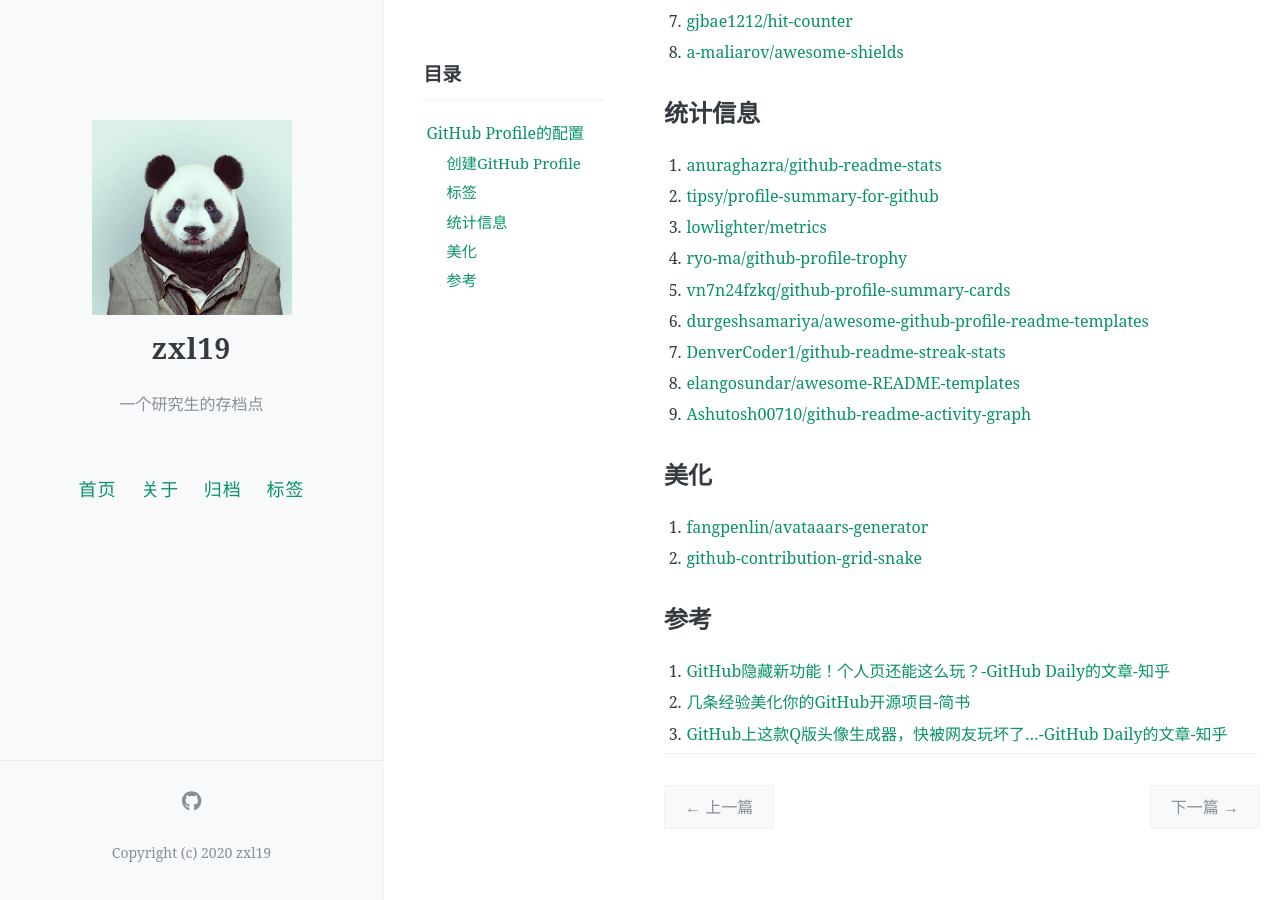
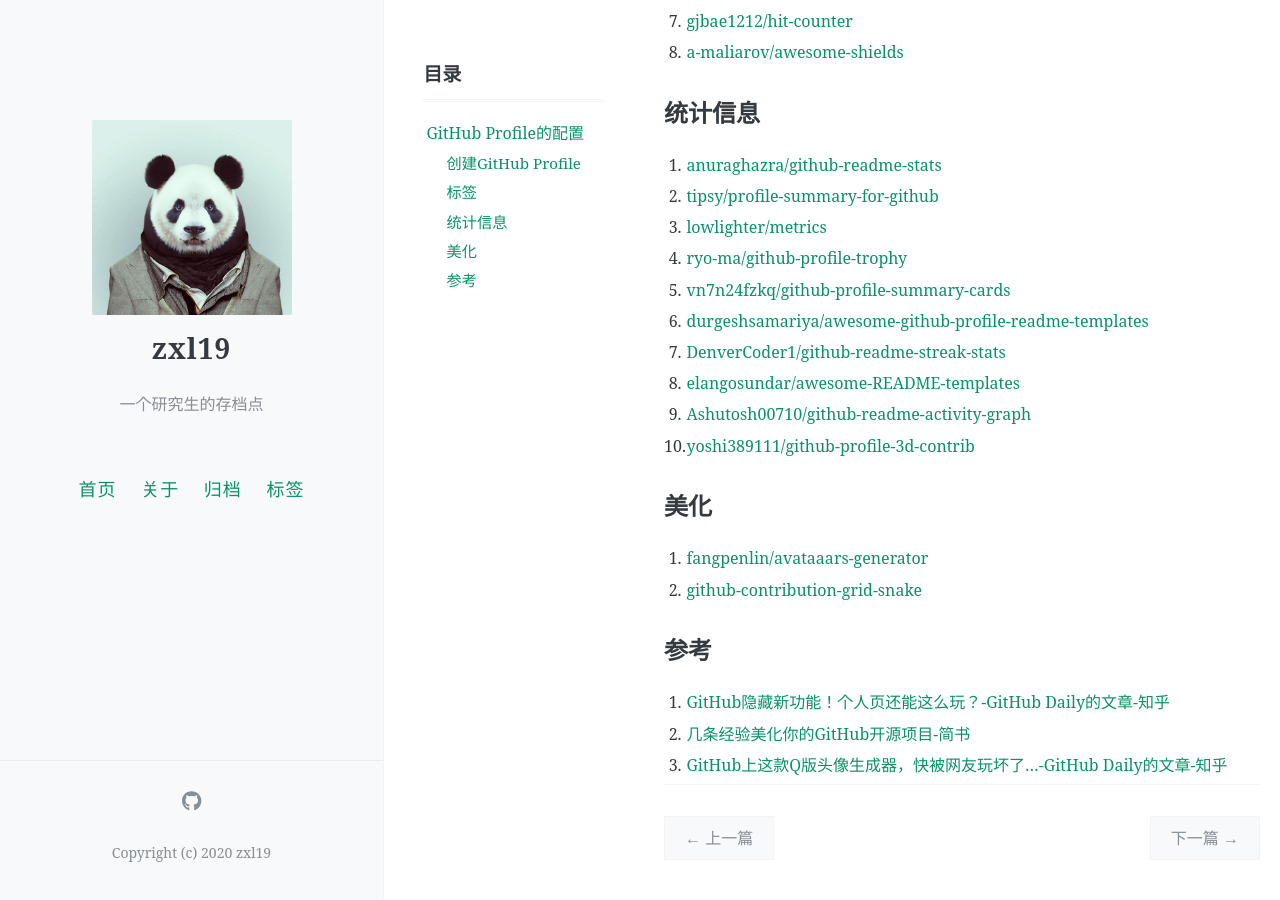
Before and after one commit to zxl19/zxl19.github.io, a Jekyll site: the page built from _posts/2020-07-28-github-profile.md, in a window 1280 px wide and 900 px high, scrolled down 649 px. Built offline with Jekyll 4.4.1, drawn with Linux system fonts in a browser that asks for light colours; comment, search, counter and statistics services are not loaded; before the commit the page ends 1518 px from its top, so only the background shows below that.

Commit message:
Update 2020-07-28-github-profile.md

```diff
--- a/_posts/2020-07-28-github-profile.md
+++ b/_posts/2020-07-28-github-profile.md
@@ -42,6 +42,7 @@ pinned: false
 7. [DenverCoder1/github-readme-streak-stats](https://github.com/DenverCoder1/github-readme-streak-stats)
 8. [elangosundar/awesome-README-templates](https://github.com/elangosundar/awesome-README-templates)
 9. [Ashutosh00710/github-readme-activity-graph](https://github.com/Ashutosh00710/github-readme-activity-graph)
+10. [yoshi389111/github-profile-3d-contrib](https://github.com/yoshi389111/github-profile-3d-contrib)
 
 ## 美化
 
```
